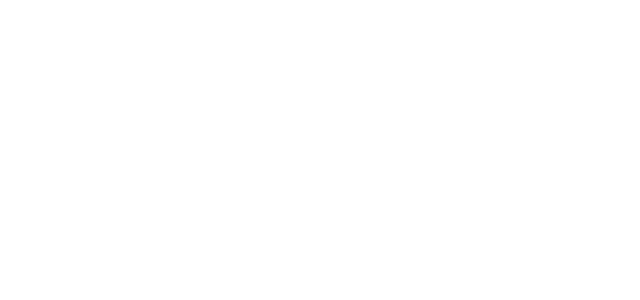
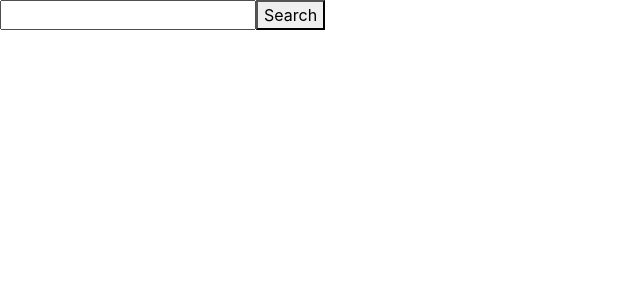
Before and after one commit to JayDub21/TheBookUp, a React (Create React App) app in the folder client/: page /post in a window 1280 px wide. Shown: the top 300 px of the page, without its empty margins (0-640 px from the left). Built offline with nearby package versions, Linux system fonts and the light colour scheme.

Commit message:
created api request with superagent

```diff
--- a/client/public/index.html
+++ b/client/public/index.html
@@ -8,20 +8,7 @@
   <meta name="theme-color" content="#000000" />
   <meta name="description" content="Web site created using create-react-app" />
   <link rel="apple-touch-icon" href="%PUBLIC_URL%/logo192.png" />
-  <!--
-      manifest.json provides metadata used when your web app is installed on a
-      user's mobile device or desktop. See https://developers.google.com/web/fundamentals/web-app-manifest/
-    -->
   <link rel="manifest" href="%PUBLIC_URL%/manifest.json" />
-  <!--
-      Notice the use of %PUBLIC_URL% in the tags above.
-      It will be replaced with the URL of the `public` folder during the build.
-      Only files inside the `public` folder can be referenced from the HTML.
-
-      Unlike "/favicon.ico" or "favicon.ico", "%PUBLIC_URL%/favicon.ico" will
-      work correctly both with client-side routing and a non-root public URL.
-      Learn how to configure a non-root public URL by running `npm run build`.
-    -->
   <title>React App</title>
   <!-- Bootstrap -->
   <script src="https://code.jquery.com/jquery-3.4.1.slim.min.js"
@@ -38,28 +25,7 @@
 </head>
 
 <body>
-  <noscript>You need to enable JavaScript to run this app.</noscript>
   <div id="root"></div>
-  <!--
-      This HTML file is a template.
-      If you open it directly in the browser, you will see an empty page.
-
-      You can add webfonts, meta tags, or analytics to this file.
-      The build step will place the bundled scripts into the <body> tag.
-
-      To begin the development, run `npm start` or `yarn start`.
-      To create a production bundle, use `npm run build` or `yarn build`.
-    -->
-  <!-- bootstrap JS -->
-  <script src="https://code.jquery.com/jquery-3.4.1.slim.min.js"
-    integrity="sha384-J6qa4849blE2+poT4WnyKhv5vZF5SrPo0iEjwBvKU7imGFAV0wwj1yYfoRSJoZ+n"
-    crossorigin="anonymous"></script>
-  <script src="https://cdn.jsdelivr.net/npm/popper.js@1.16.0/dist/umd/popper.min.js"
-    integrity="sha384-Q6E9RHvbIyZFJoft+2mJbHaEWldlvI9IOYy5n3zV9zzTtmI3UksdQRVvoxMfooAo"
-    crossorigin="anonymous"></script>
-  <script src="https://stackpath.bootstrapcdn.com/bootstrap/4.4.1/js/bootstrap.min.js"
-    integrity="sha384-wfSDF2E50Y2D1uUdj0O3uMBJnjuUD4Ih7YwaYd1iqfktj0Uod8GCExl3Og8ifwB6"
-    crossorigin="anonymous"></script>
 </body>
 
 </html>
--- a/client/src/App.js
+++ b/client/src/App.js
@@ -1,11 +1,11 @@
-import React from 'react';
+import React, { Component } from "react";
 import { BrowserRouter as Router, Route } from "react-router-dom";
 import Login from "./pages/Login";
 import SignUp from "./pages/Signup";
-import Search from "./pages/Search";
-import './App.css';
+import Post from "./pages/Post";
 
-function App() {
+class App extends Component {
+  render() {
     return (
       <Router>
         <Route exact path="/">
@@ -14,12 +14,13 @@
         <Route exact path="/signup">
           <SignUp />
         </Route>
-      <Route exact path="/search">
-        <Search />
+        <Route exact path="/post">
+          <Post />
         </Route>
       </Router>
 
     );
   }
+}
 
 export default App;
--- /dev/null
+++ b/client/src/components/BookSearch.js
@@ -0,0 +1,15 @@
+import React from "react";
+
+const BookSearch = (props) => {
+    return (
+        <div className="book-search">
+            <form onSubmit={props.searchBook} action="">
+                <input onChange={props.handleSearch} type="text" />
+                <button type="Submit">Search</button>
+            </form>
+        </div>
+    );
+}
+
+
+export default BookSearch;
--- /dev/null
+++ b/client/src/pages/Post.js
@@ -0,0 +1,35 @@
+import React, { Component } from "react";
+import BookSearch from "../components/BookSearch";
+import request from "superagent";
+
+class Post extends Component {
+    constructor(props) {
+        super(props);
+        this.state = {
+            book: [],
+            searchField: ""
+        }
+    }
+
+    searchBook = (event) => {
+        event.preventDefault();
+        request
+            .get("https://www.googleapis.com/books/v1/volumes")
+            .query({ q: this.state.searchField })
+            .then((data) => {
+                console.log(data)
+            })
+    }
+
+    handleSearch = (event) => {
+        this.setState({ searchField: event.target.value })
+    }
+
+    render() {
+        return (
+            <BookSearch searchBook={this.searchBook} handleSearch={this.handleSearch} />
+        );
+    }
+}
+
+export default Post;
--- a/client/src/pages/Search.js
+++ /dev/null
@@ -1,13 +0,0 @@
-import React from "react";
-function Search() {
-    return (
-        <div className="input-group mb-3">
-            <div className="input-group-prepend" id="button-addon3">
-                <button className="btn btn-outline-secondary" type="button">Post</button>
-                <button className="btn btn-outline-secondary" type="button">Search</button>
-            </div>
-            <input type="text" className="form-control" placeholder="" aria-label="Example text with two button addons" aria-describedby="button-addon3" />
-        </div>
-    );
-}
-export default Search;
--- a/package.json
+++ b/package.json
@@ -30,6 +30,7 @@
     "mongoose": "^5.3.16",
     "passport": "^0.4.0",
     "passport-local": "^1.0.0",
-    "socket.io": "^2.3.0"
+    "socket.io": "^2.3.0",
+    "superagent": "^5.2.2"
   }
 }
```
Also changed, not shown: client/src/utils/GoogleAPI.js (added, +12 -0 lines), 1 other file (tests, documents, lock files or other folders). Lines whose indentation alone changed are shown as unchanged.
